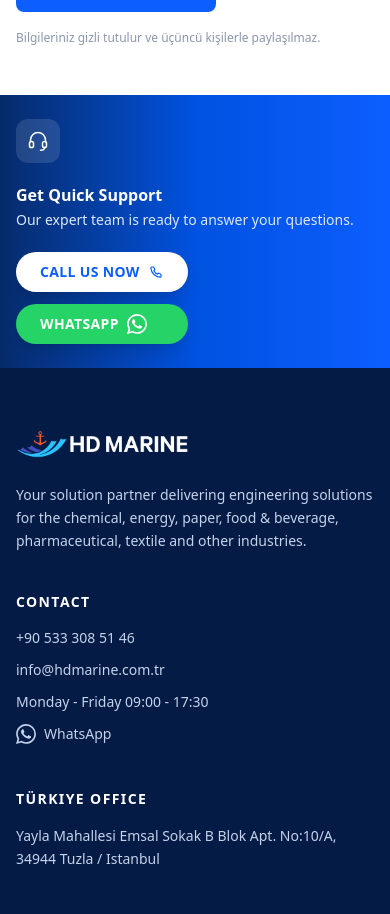
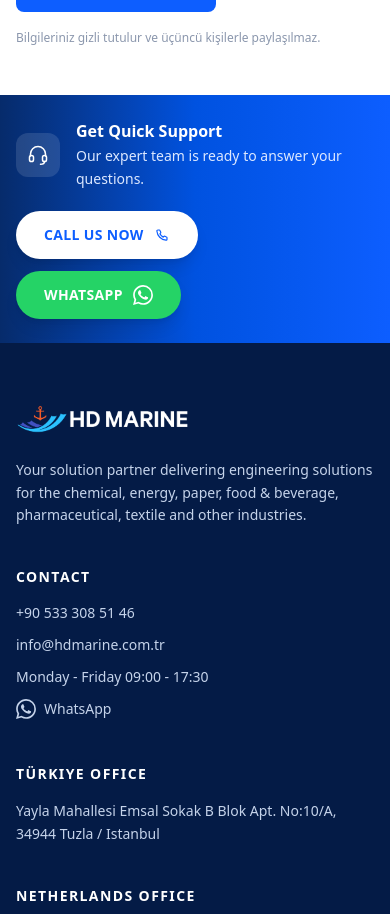
Before and after one commit to dagemre/hd-marine, a Next.js app in the folder hd-marine/: page /en/iletisim in a window 390 px wide. Shown: the part 2185-3099 px from the top of the page. Built offline with nearby package versions, Linux system fonts and the light colour scheme; no server answers; the database is empty.

Commit message:
Destek bandı mobil düzeni: ikon+metin yan yana, butonlar yan yana; buton boyutları eski haline döndü

```diff
--- a/hd-marine/src/components/contact/support-cta.tsx
+++ b/hd-marine/src/components/contact/support-cta.tsx
@@ -10,7 +10,8 @@
   return (
     <section className="bg-gradient-to-r from-brand-800 via-brand-600 to-brand-500 py-6 text-white lg:py-7">
       <Container>
-        <div className="flex flex-col items-start gap-5 sm:flex-row sm:items-center">
+        <div className="flex flex-col gap-5 sm:flex-row sm:items-center">
+          <div className="flex min-w-0 flex-1 items-center gap-4">
           <span className="inline-flex h-11 w-11 shrink-0 items-center justify-center rounded-xl bg-white/12">
             {/* Kulaklık (destek) */}
             <svg className="h-6 w-6" viewBox="0 0 24 24" fill="none" aria-hidden>
@@ -37,11 +38,12 @@
               {t("ctaText")}
             </p>
           </div>
+          </div>
 
-          <div className="flex shrink-0 flex-col gap-3 sm:flex-row sm:items-center">
+          <div className="flex shrink-0 flex-row flex-wrap items-center gap-3">
             <a
               href={phoneHref}
-              className="inline-flex h-10 shrink-0 items-center gap-2 rounded-full bg-white px-6 text-sm font-bold uppercase tracking-wide text-primary shadow-lg transition-colors hover:bg-brand-50"
+              className="inline-flex h-12 shrink-0 items-center gap-2.5 rounded-full bg-white px-7 text-sm font-bold uppercase tracking-wide text-primary shadow-lg transition-colors hover:bg-brand-50"
             >
               {t("ctaButton")}
               <svg className="h-4 w-4" viewBox="0 0 24 24" fill="none" aria-hidden>
@@ -60,7 +62,7 @@
               )}`}
               target="_blank"
               rel="noopener noreferrer"
-              className="inline-flex h-10 shrink-0 items-center gap-2 rounded-full bg-[#25D366] px-6 text-sm font-bold uppercase tracking-wide text-white shadow-lg transition-colors hover:bg-[#1EBE5B]"
+              className="inline-flex h-12 shrink-0 items-center gap-2.5 rounded-full bg-[#25D366] px-7 text-sm font-bold uppercase tracking-wide text-white shadow-lg transition-colors hover:bg-[#1EBE5B]"
             >
               WhatsApp
               <svg className="h-5 w-5" viewBox="0 0 24 24" fill="currentColor" aria-hidden>
```
